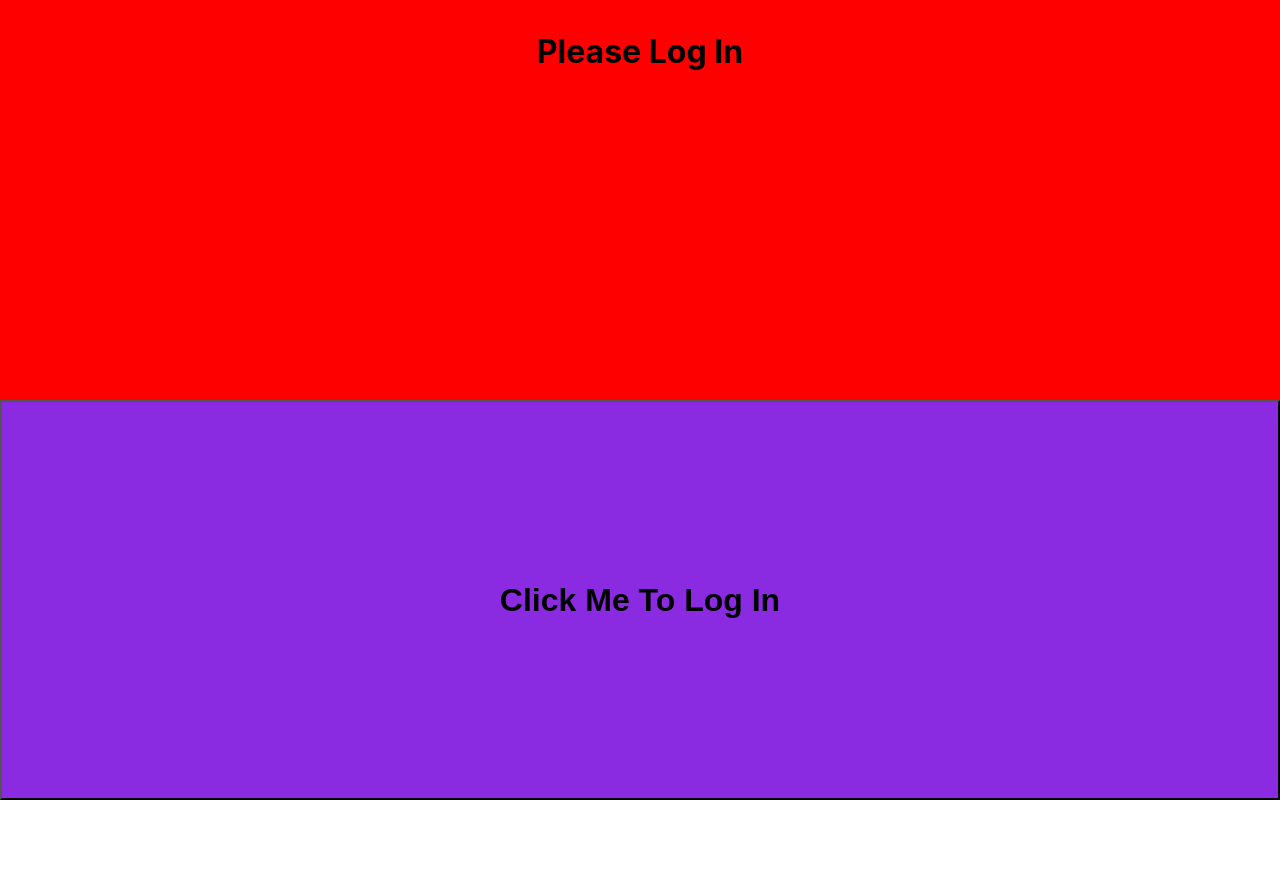
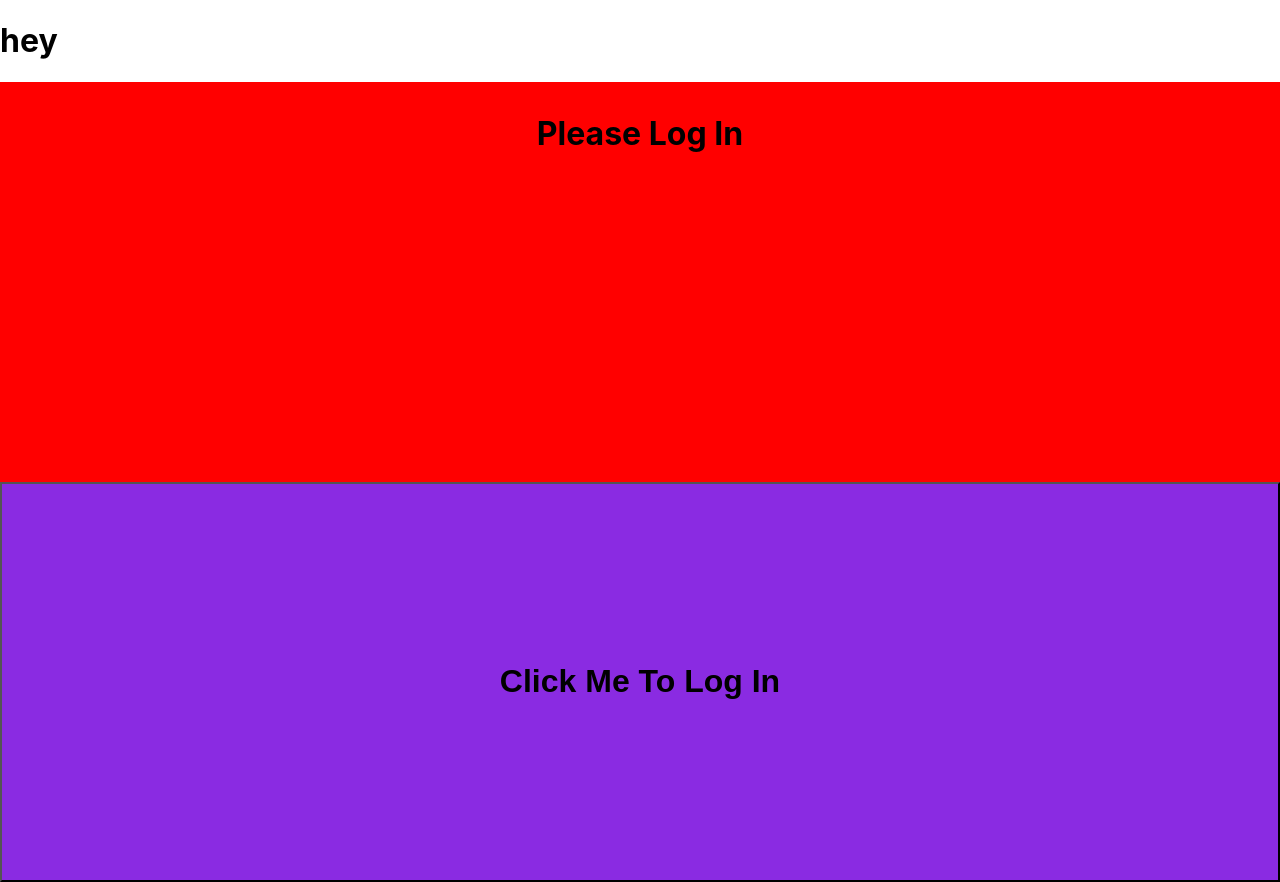
Before and after one commit to Faran71/me, a React (Create React App) app: page /Fact in a window 1280 px wide. Before the commit the page ends 800 px from the top, so only its background shows below. Built offline with nearby package versions, Linux system fonts and the light colour scheme; no server answers.

Commit message:
still trying

```diff
--- a/src/App.js
+++ b/src/App.js
@@ -6,6 +6,7 @@ function App() {
   return (
     <div className="App">
       <div className="App">
+        <h1>hey</h1>
         <MainContainer />
       </div>
     </div>
--- a/src/Container/MainContainer.js
+++ b/src/Container/MainContainer.js
@@ -12,7 +12,7 @@ const MainContainer = () => {
 
     return(
         <div>
-            <BrowserRouter>
+            <BrowserRouter basename={process.env.PUBLIC_URL}>
                 <Routes>
                     <Route path="/" element={<LogInPage setSafeToEnter={setSafeToEnter}/>} key={1} />
                     <Route path="/MainPage" element={<MainPage safeToEnter={safeToEnter}/>} key={2} />
```
